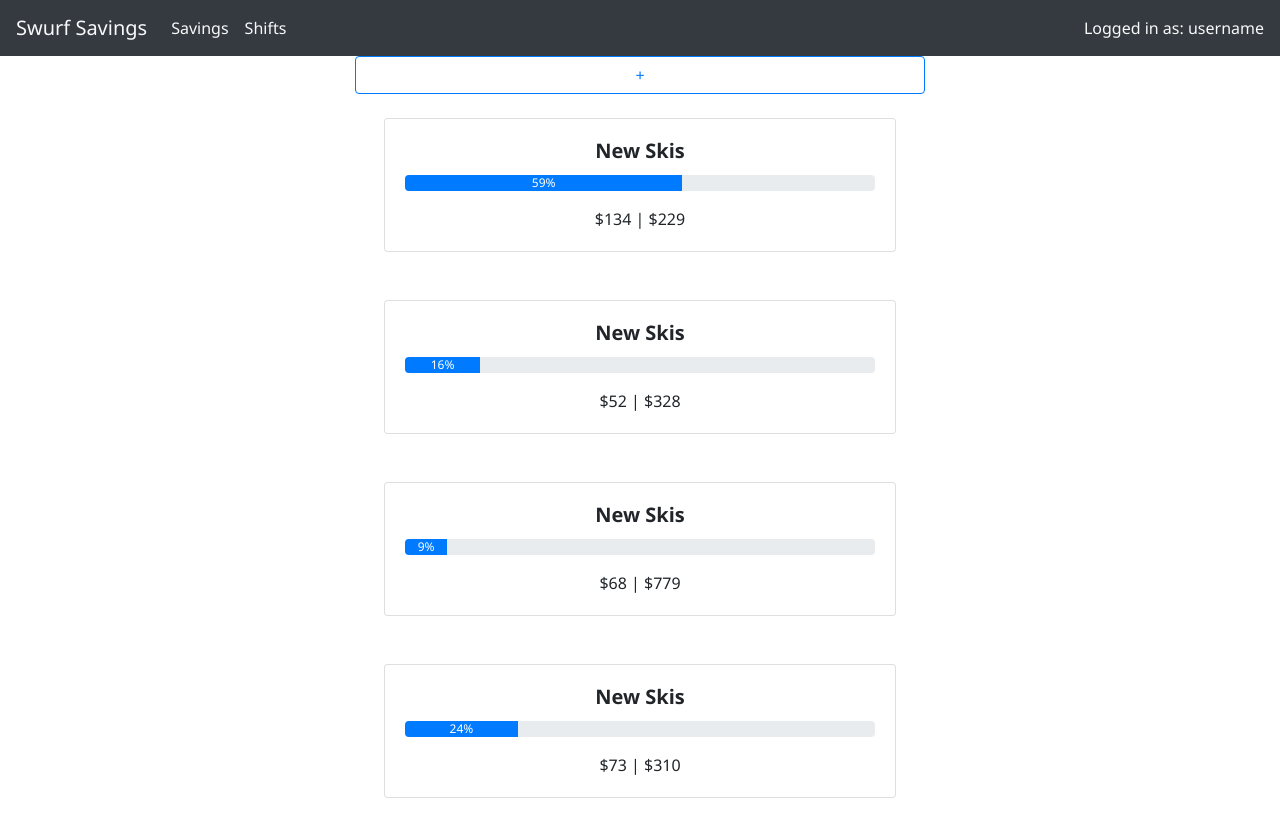
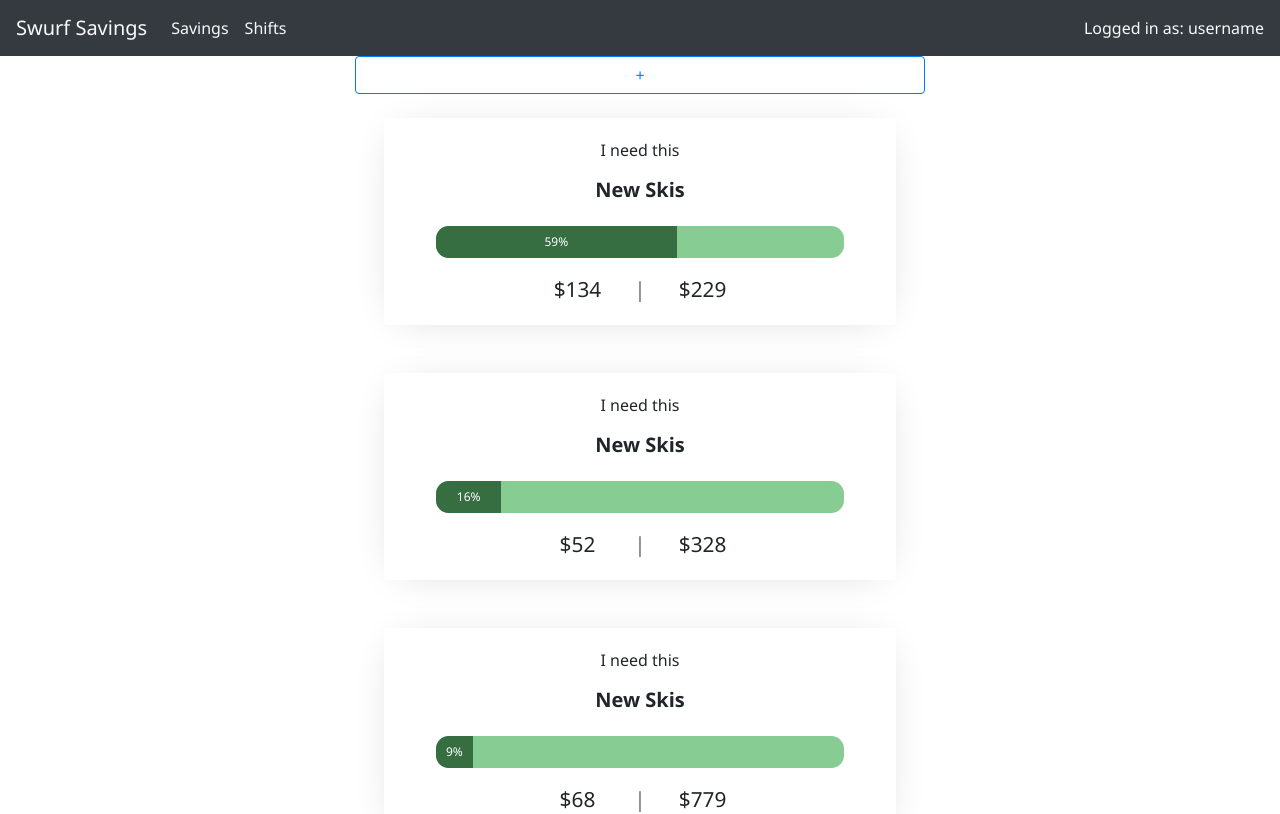
Before and after one commit to ronak0624/swurf-savings, a React (Create React App) app: page /savings in a window 1280 px wide. Shown: the top 814 px of the page. Built offline with nearby package versions, Linux system fonts and the light colour scheme; a web font is replaced by a local one.

Commit message:
savings screen styling

```diff
--- a/src/components/SavingsCard/index.js
+++ b/src/components/SavingsCard/index.js
@@ -2,9 +2,12 @@ import React, { Component, state } from 'react'
 import Card from 'react-bootstrap/Card'
 import Button from 'react-bootstrap/Button'
 import ProgressBar from 'react-bootstrap/ProgressBar'
+import Row from 'react-bootstrap/Row'
+import Col from 'react-bootstrap/Col'
+
 import './style.css'
 
-function SavingsCard (props) {
+function SavingsCard(props) {
 
   const progress = Math.round(props.priceRemaining / props.price * 100);
 
@@ -13,12 +16,21 @@ function SavingsCard (props) {
   return (
     <Card className="mb-5 mx-auto">
       <Card.Body>
-            <Card.Title>{props.title}</Card.Title>
+        <Card.Text className="text-center">I need this</Card.Text>
+        <Card.Title className="mb-4">{props.title}</Card.Title>
         <Card.Text>
           {progressInstance}
         </Card.Text>
         <Card.Text className="text-center">
-                ${props.priceRemaining} | ${props.price}
+          <Row className="justify-content-md-center savings-info">
+            <Col xs lg="2">
+              ${props.priceRemaining}
+            </Col>
+            <Col className="text-muted" md="auto">|</Col>
+            <Col xs lg="2">
+            ${props.price}
+            </Col>
+          </Row>
         </Card.Text>
       </Card.Body>
     </Card>
--- a/src/components/SavingsCard/style.css
+++ b/src/components/SavingsCard/style.css
@@ -1,6 +1,21 @@
 .card{
     max-width: 40vw;
+    border: none;
+    box-shadow: 0 3px 40px -15px rgba(0,0,0,0.2);
 }
 .card-title{
     text-align: center;
 }
+.progress{
+    height: 2rem;
+    background-color: #87CC92;
+    border-radius: 0.8rem;
+    margin: 0px 2rem;
+}
+.progress-bar{
+    background-color: #366E42;
+}
+.savings-info {
+    font-size: 1.3rem;
+    font-weight: lighter;
+}
--- a/src/components/ShiftCard/style.css
+++ b/src/components/ShiftCard/style.css
@@ -1,6 +1,6 @@
 .card-shift{
     border: none;
-    box-shadow: 0 3px 6px rgba(0,0,0,0.16);
+    box-shadow: 0 3px 6px rgba(0,0,0,0.2);
     max-width: 40vw;
 }
 .card-title{
```
Lines whose indentation alone changed are shown as unchanged.
